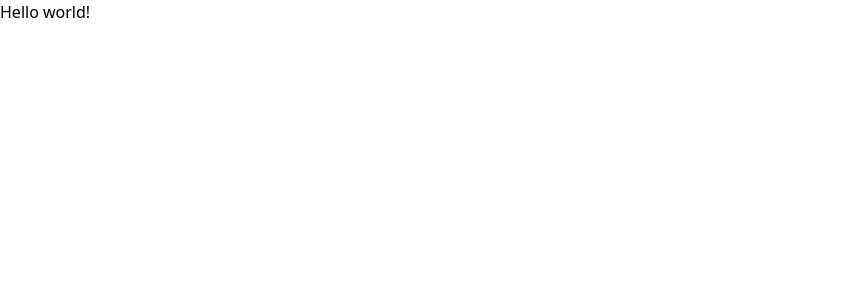
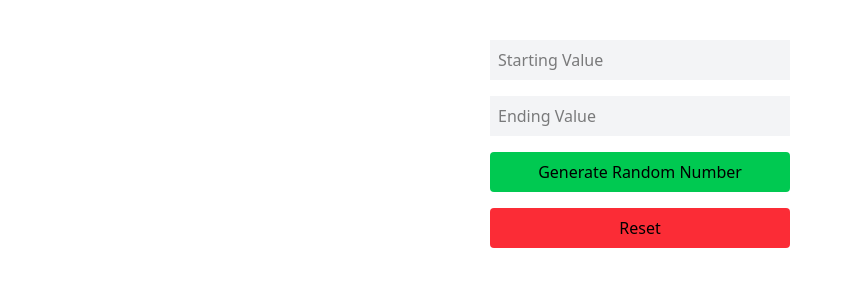
Before and after one commit to M-Ahmad-Usman/web-application-development, a website: page lab_08/task_05/dist/index.html in a window 1280 px wide. Shown: the whole page, without its empty margins (0-852 px from the left). Drawn offline with nearby package versions, Linux system fonts and the light colour scheme; files that its build step writes are made by us from their sources.

Commit message:
Design layout

```diff
--- a/lab_08/task_05/dist/index.html
+++ b/lab_08/task_05/dist/index.html
@@ -6,13 +6,17 @@
     <meta name="viewport" content="width=device-width, initial-scale=1.0">
     <link href="/src/styles.css" rel="stylesheet">
     <link href="styles.css" rel="stylesheet">
-    <title>Document</title>
+    <title>Task 05</title>
 </head>
 
 <body>
-    <h1 class="text-3xl font-bold underline">
-        Hello world!
-    </h1>
+    <form class="flex flex-col gap-4 max-w-[300px] mx-auto my-10">
+        <input type="text" name="start-val" id="start-val" class="bg-gray-100 p-2" placeholder="Starting Value">
+        <input type="text" name="end-val" id="end-val" class="bg-gray-100 p-2" placeholder="Ending Value">
+
+        <input type="submit" id="submit-btn" class="bg-green-500 active:bg-green-700 p-2 rounded" value="Generate Random Number">
+        <input type="reset" class="bg-red-500 active:bg-red-700 p-2 rounded" value="Reset">
+    </form>
 </body>
 
 </html>
```
Also changed, not shown: lab_08/task_05/dist/styles.css (added).
